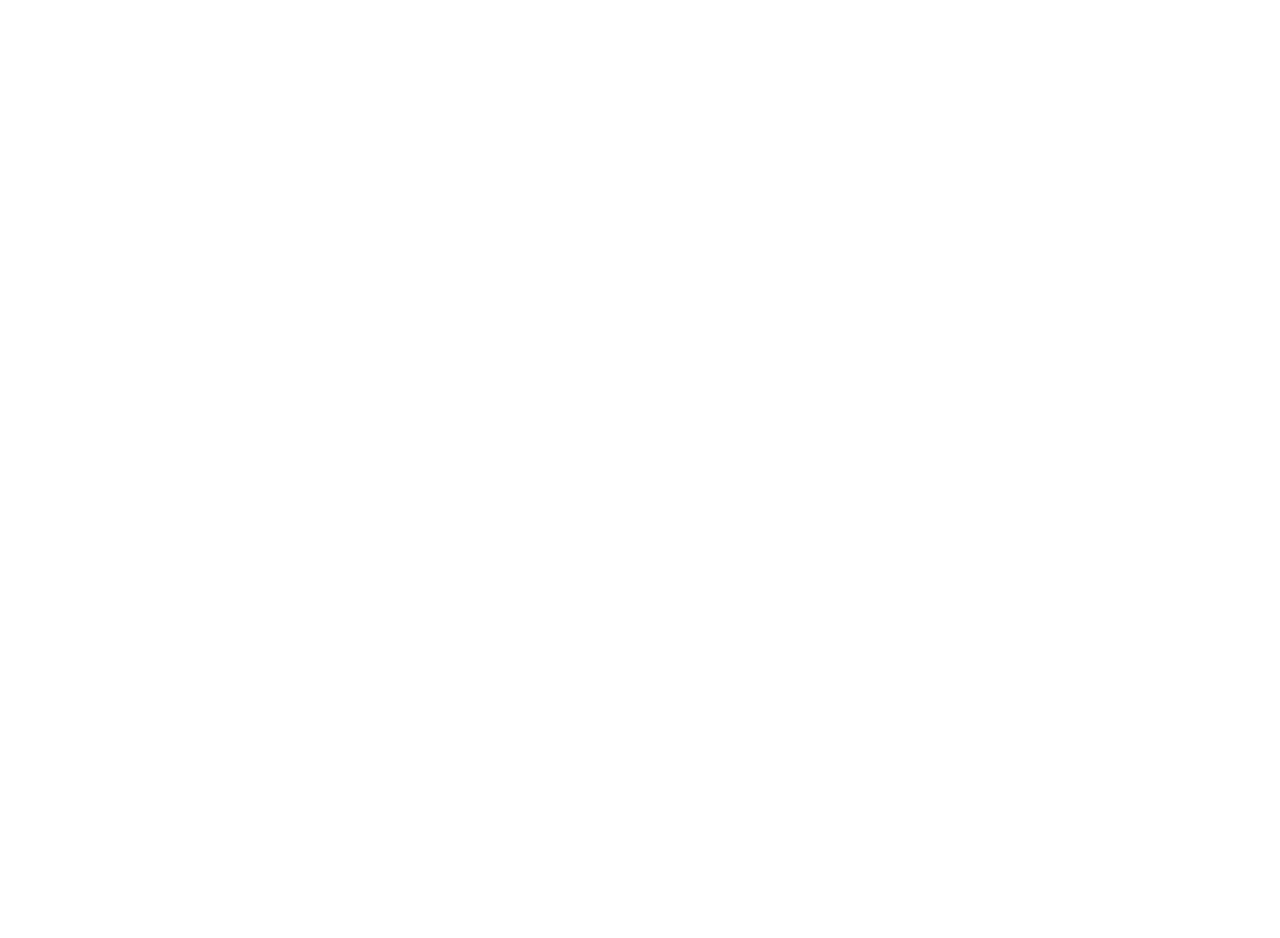
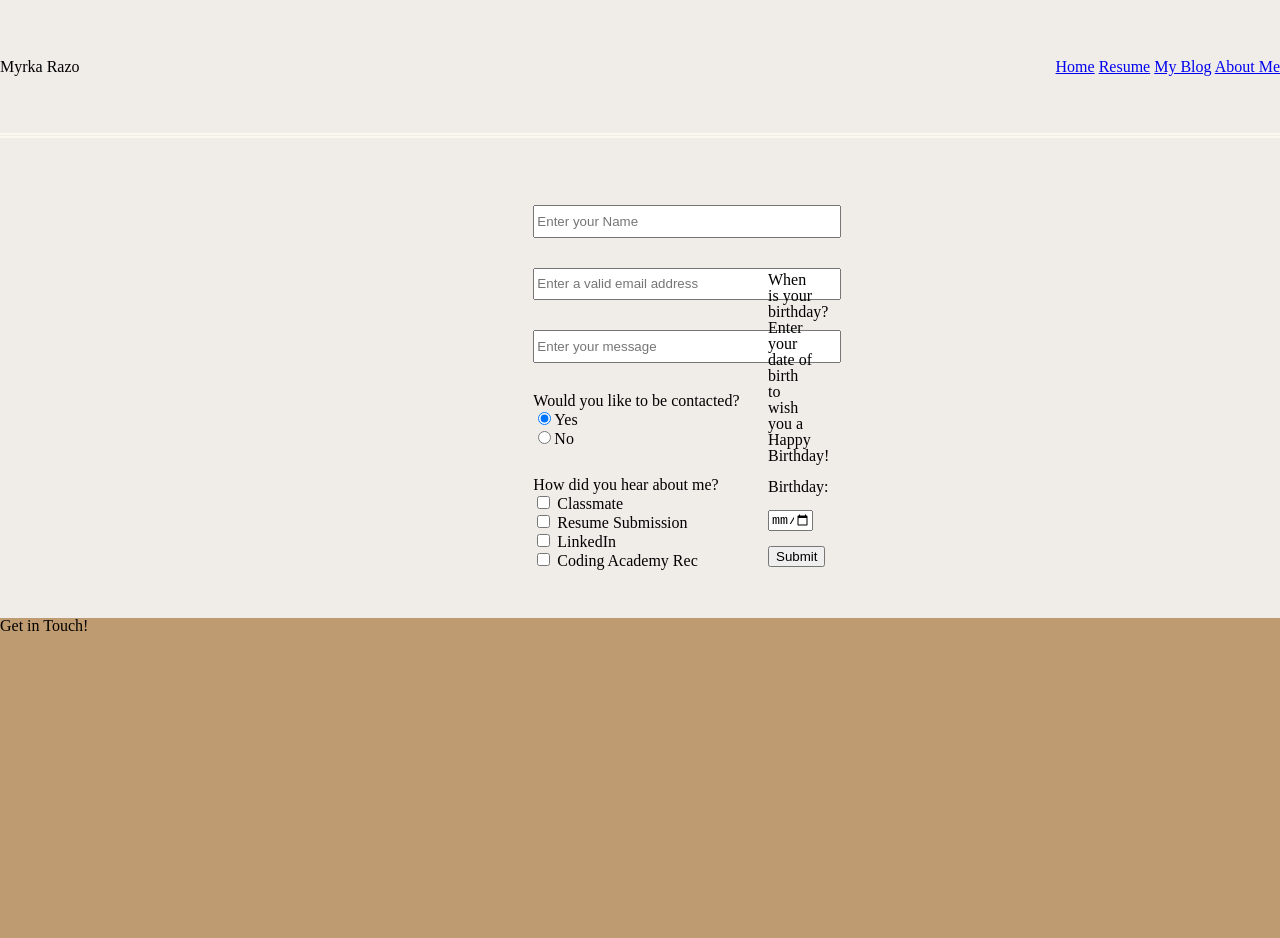
Before and after one commit to Mrazo04/web101_Mickey_Munguia, a plain HTML site: page contact.html in a window 1280 px wide. Before the commit the page ends 800 px from the top, so only its background shows below. Drawn offline with Linux system fonts and the light colour scheme.

Commit message:
added all inputs and color. added results.html

```diff
--- a/contact.css
+++ b/contact.css
@@ -0,0 +1,51 @@
+body{
+    height: 100vh;
+    width: 100vw;
+    background-color: #f0ede9;
+}
+
+header{
+    display: flex;
+    justify-content: space-between;
+    align-items: center;
+    border: 5px ;
+    border-bottom-style: double;
+    border-bottom-color: #FAFAF0;
+    height: 100pt;
+    width: 100vw;
+}
+
+.gridContainer{
+    display: grid;
+    grid-template-columns: 60% 40%;
+    grid-template-rows: 60% 40%;
+    height:  100vh;
+    width: 100vw ;
+}
+
+.leftSide{
+    display: flex;
+    flex-direction: column;
+    gap: 30px;
+    margin-top: 50pt;
+    margin-left: 400pt;
+}
+
+input.text{
+    width: 225pt;
+    height: 20pt;
+}
+
+
+.rightSide{
+    display: flex;
+    flex-direction: column;
+    gap: 15px;
+    margin-top: 100pt;
+    margin-right: 350pt;
+}
+
+.bottomRow{
+    width: 100vw;
+    background-color: #BF9B71;
+}
--- a/contact.html
+++ b/contact.html
@@ -0,0 +1,71 @@
+<!DOCTYPE html>
+<html lang="en">
+<head>
+    <meta charset="UTF-8">
+    <meta http-equiv="X-UA-Compatible" content="IE=edge">
+    <meta name="viewport" content="width=device-width, initial-scale=1.0">
+    <title>Contact Me</title>
+    <link rel="html" href="index.html">
+    <link rel="stylesheet" href="reset.css">
+    <link rel="stylesheet" href="contact.css">
+</head>
+<body>
+    <header>
+        <h3>Myrka Razo</h3>
+       <nav>
+               <a href="./index.html">Home</a>
+               <a href="./resume.html">Resume</a>
+               <a href="/myblog/">My Blog</a>
+               <a href="./aboutme.css">About Me</a>
+       </nav>
+    </header>
+    <form action="./results.html" method="post" enctype="multipart/form-data" class="gridContainer">
+        <section class="leftSide">
+            <div>
+                <input type="text" name="nameBox" placeholder="Enter your Name" class="text">
+            </div>
+            <div>
+                <input type="text" name="emailBox" id="emailBox" placeholder="Enter a valid email address" class="text" required pattern="[a-z0-9._%+-]+@[a-z0-9.-]+\.[a-z]{2,}$">
+            </div>
+            <div>
+                <input type="text" name="messageBox" placeholder="Enter your message" minlength="20" maxlength="500" class="text">
+            </div>
+            <div id="contactSelection">
+                <label for="yesNoRadio"> Would you like to be contacted?</label>
+                    <p id="yes">
+                        <input type="radio" name="yes_no" checked>Yes</input>
+                    </p>
+                    <p id="no">
+                        <input type="radio" name="yes_no">No</input>
+                    </p>
+            </div>
+            <div id="referralSelection">
+                How did you hear about me? <br>
+                <input type="checkbox" id="refferal1" name="refferal1" value="classmate">
+                <label for="refferal1"> Classmate</label><br>
+                <input type="checkbox" id="refferal2" name="refferal2" value="resumeSubmission">
+                <label for="refferal2"> Resume Submission</label><br>
+                <input type="checkbox" id="refferal3" name="refferal3" value="linkedIn">
+                <label for="refferal3"> LinkedIn</label><br>
+                <input type="checkbox" id="refferal4" name="refferal4" value="codingAcademyRec">
+                <label for="refferal3"> Coding Academy Rec</label>
+
+            </div>
+        </section>
+          <section class="rightSide">
+            <label for="birthday" id="birthdayQuestion"> When is your birthday?
+                <p id="sendMessage"> Enter your date of birth to wish you a Happy Birthday!</p>
+            </label>
+            <label for="birthday">Birthday:</label>
+                <input type="date" id="birthday" name="birthday"></input>
+            <div id="submit">
+                <input type="submit" value="Submit"></input>
+            </div>
+          </section>
+            <section class="bottomRow">
+                <h1>Get in Touch!</h1>
+            </section>
+    </form>
+
+</body>
+</html>
```
Also changed, not shown: aboutme.html (+1 -1 lines), results.html (added, +3 -0 lines).
